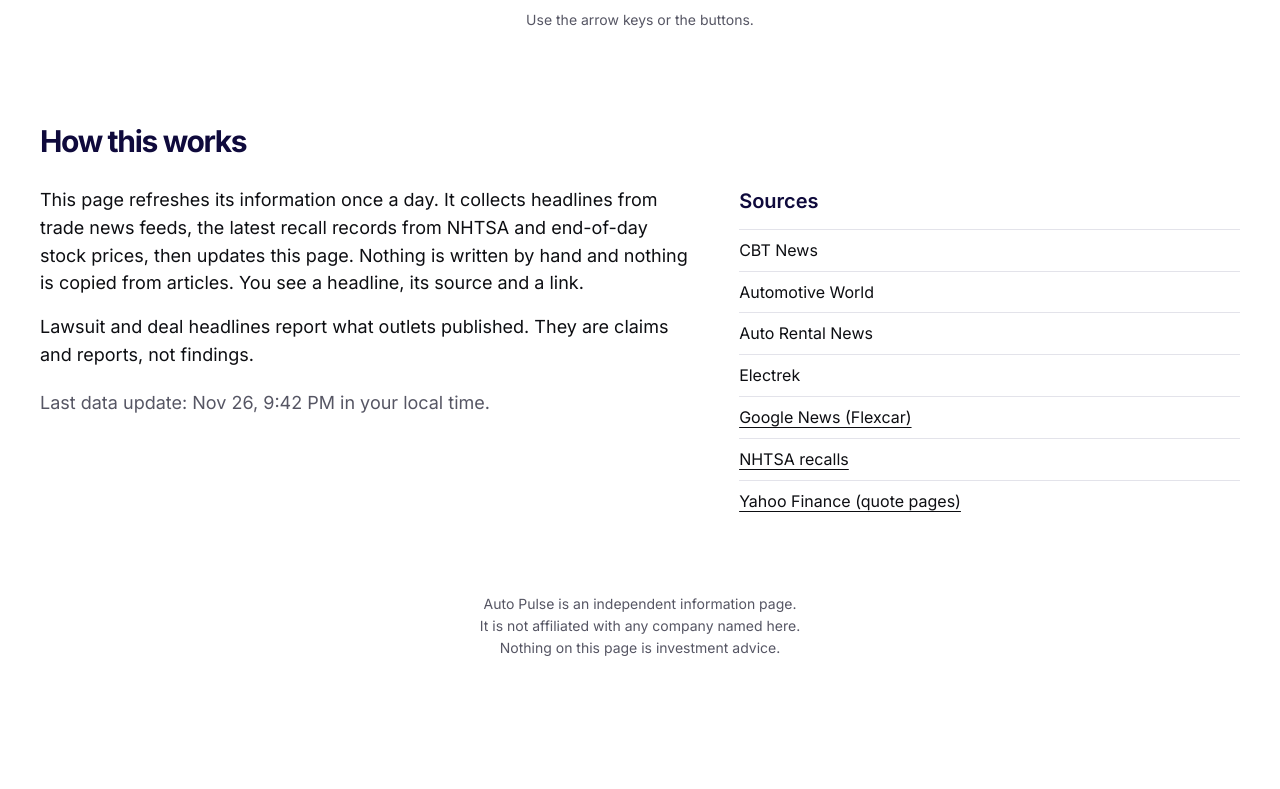
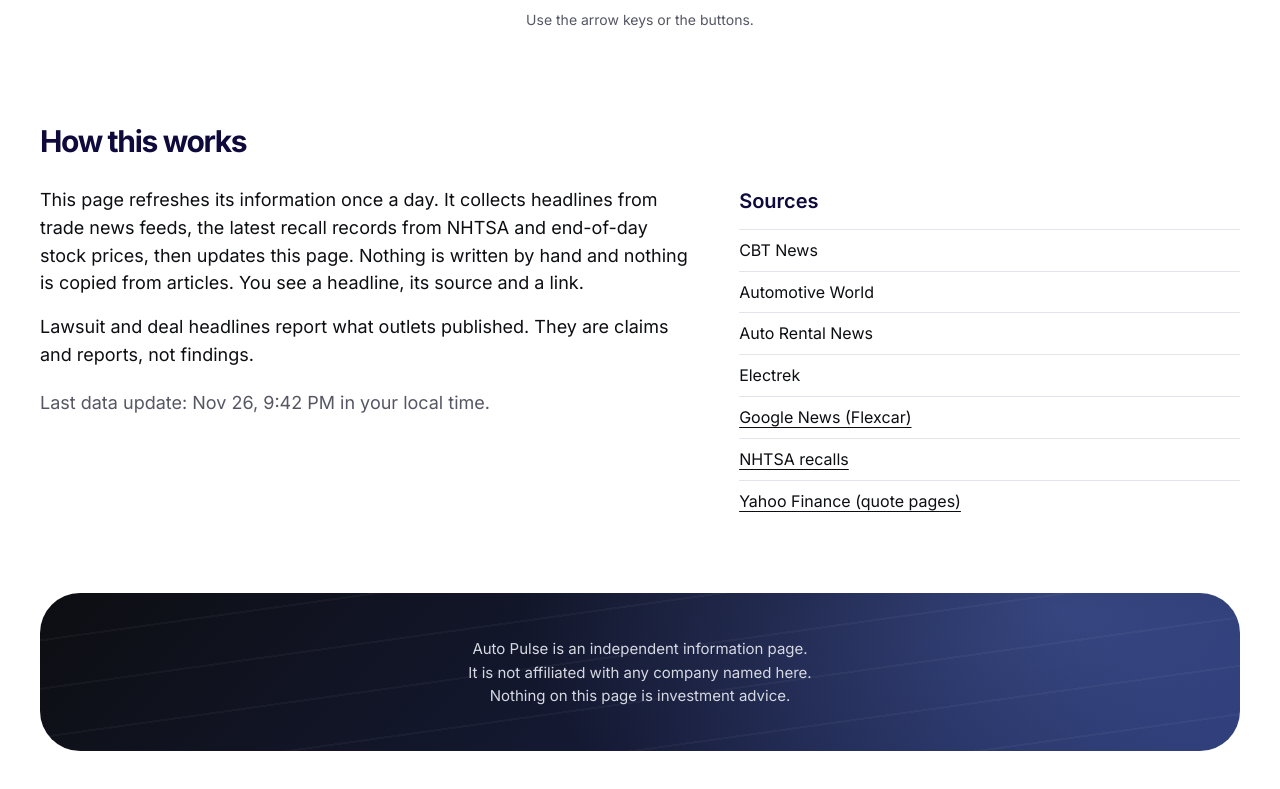
Before and after one commit to fresa-fresita/auto-pulse, a plain HTML site: page index.html in a window 1280 px wide. Shown: the part 5585-6374 px from the top of the page. Before the commit the page ends 6299 px from the top, so only its background shows below. Drawn offline with Linux system fonts and the light colour scheme.

Commit message:
Dark gradient footer matching hero and Markets
Co-Authored-By: Claude Sonnet 5.5 <noreply@anthropic.com>
Claude-Session: https://claude.ai/code/session_017peneWyuV9osec3FB7CDJR

```diff
--- a/assets/style.css
+++ b/assets/style.css
@@ -172,7 +172,11 @@ h1, h2, h3, p { margin: 0; }
 .plain a { text-underline-offset: 4px; }
 .plain .state { color: var(--muted); font-size: 14px; margin-left: 8px; }
 #updated-line { margin-top: 20px; }
-.footer { padding: 72px 0 56px; color: var(--muted); font-size: 14px; text-align: center; }
+.footer { margin-top: 72px; margin-bottom: 40px; padding: 44px 32px; color: #d6d8e2; font-size: 15px; text-align: center; border-radius: var(--radius-xl);
+  background:
+    repeating-linear-gradient(172deg, transparent 0 46px, rgba(255,255,255,.035) 46px 48px),
+    radial-gradient(900px 500px at 85% 10%, rgba(120,150,255,.28), transparent 60%),
+    linear-gradient(135deg, #0d0e12 0%, #151a35 55%, #26346a 100%); }
 
 /* Responsive */
 @media (max-width: 960px) {
```
